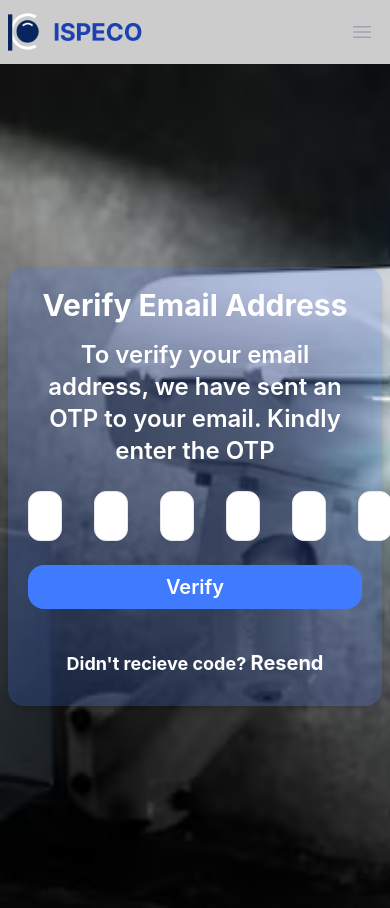
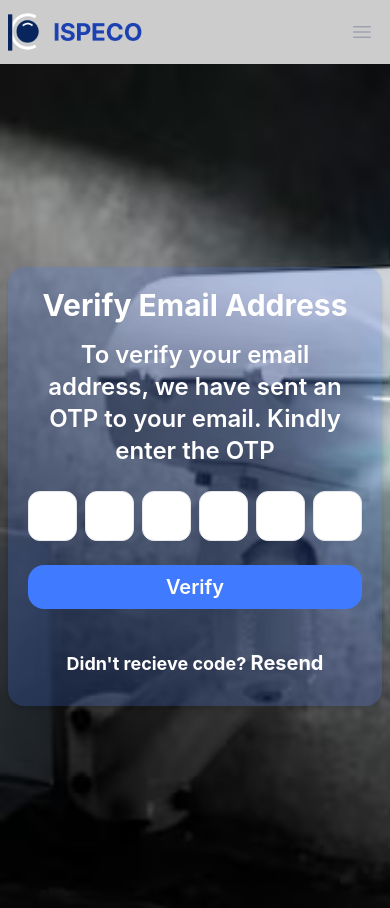
Before and after one commit to emmyblessing/Cloud_Live_Streaming, a React (Create React App) app: page /verify in a window 390 px wide. Built offline with nearby package versions, Linux system fonts and the light colour scheme.

Commit message:
design updated

```diff
--- a/src/components/VerifyPage/index.jsx
+++ b/src/components/VerifyPage/index.jsx
@@ -17,19 +17,19 @@ const VerifyPage = () => {
           <form>
             <div className="mb-6 mt-6 flex justify-between">
               <input type="text" name="pin1" id="pin1" maxlength="1" placeholder=""
-                className="w-1/6 mr-8 px-4 py-3 border rounded-xl text-center focus:outline-none focus:border-blue-500"
+                className="w-1/6 lg:mr-8 mr-2 px-4 py-3 border rounded-xl text-center focus:outline-none focus:border-blue-500"
               />
               <input type="text" name="pin2" id="pin2" maxlength="1" placeholder=""
-                className="w-1/6 mr-8 px-4 py-3 border rounded-xl text-center focus:outline-none focus:border-blue-500"
+                className="w-1/6 lg:mr-8 mr-2 px-4 py-3 border rounded-xl text-center focus:outline-none focus:border-blue-500"
               />
               <input type="text" name="pin3" id="pin3" maxlength="1" placeholder=""
-                className="w-1/6 mr-8 px-4 py-3 border rounded-xl text-center focus:outline-none focus:border-blue-500"
+                className="w-1/6 lg:mr-8 mr-2 px-4 py-3 border rounded-xl text-center focus:outline-none focus:border-blue-500"
               />
               <input type="text" name="pin4" id="pin4" maxlength="1" placeholder=""
-                className="w-1/6 mr-8 px-4 py-3 border rounded-xl text-center focus:outline-none focus:border-blue-500"
+                className="w-1/6 lg:mr-8 mr-2 px-4 py-3 border rounded-xl text-center focus:outline-none focus:border-blue-500"
               />
               <input type="text" name="pin5" id="pin5" maxlength="1" placeholder=""
-                className="w-1/6 mr-8 px-4 py-3 border rounded-xl text-center focus:outline-none focus:border-blue-500"
+                className="w-1/6 lg:mr-8 mr-2 px-4 py-3 border rounded-xl text-center focus:outline-none focus:border-blue-500"
               />
               <input type="text" name="pin6" id="pin6" maxlength="1" placeholder=""
                 className="w-1/6 px-4 py-3 border rounded-xl text-center focus:outline-none focus:border-blue-500"
```
